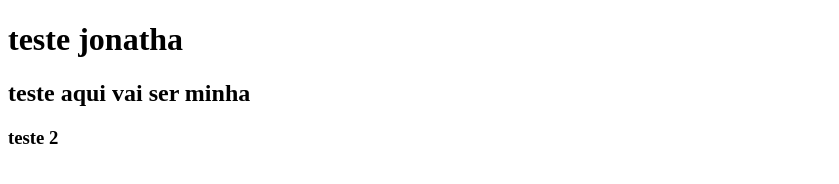
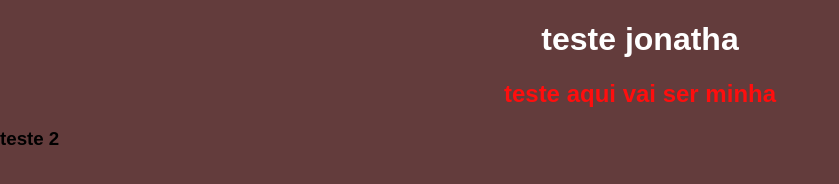
Before and after one commit to douglaslealgzs/segundoProjeto, a plain HTML site: page index.html in a window 1280 px wide. Shown: the whole page, without its empty margins (0-839 px from the left). Drawn offline with Linux system fonts and the light colour scheme.

Commit message:
fiz o estilo da pagina

```diff
--- a/index.html
+++ b/index.html
@@ -3,7 +3,8 @@
 <head>
     <meta charset="UTF-8">
     <meta name="viewport" content="width=device-width, initial-scale=1.0">
-    <title>Document</title>
+    <link rel="stylesheet" href="style.css">
+    <title>site teste</title>
 </head>
 <body>
     <h1>teste jonatha</h1>
--- a/style.css
+++ b/style.css
@@ -4,3 +4,11 @@ body {
     margin: 0;
     padding: 0;
 }
+h1 {
+    color: #ffffff;
+    text-align: center;
+}
+h2 {
+    color: #ff0e0e;
+    text-align: center;
+}
```
